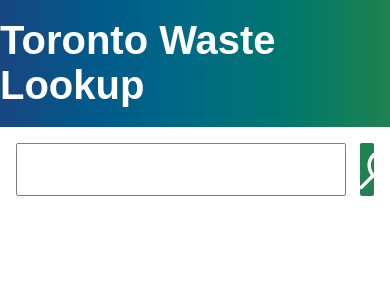
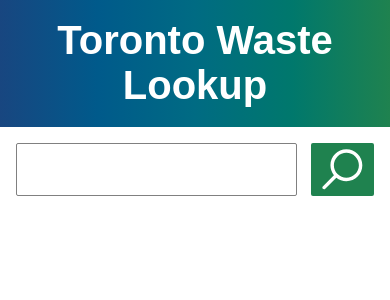
Before and after one commit to JKirkYuan/toronto-waste, a React (Create React App) app: page / in a window 390 px wide. Shown: the top 300 px of the page. Built offline with nearby package versions, Linux system fonts and the light colour scheme.

Commit message:
More mobile friendly

```diff
--- a/package.json
+++ b/package.json
@@ -5,6 +5,7 @@
   "homepage": "https://jkirkyuan.github.io/toronto-waste",
   "dependencies": {
     "@types/jest": "23.3.12",
+    "@types/lodash": "^4.14.119",
     "@types/node": "10.12.18",
     "@types/react": "16.7.18",
     "@types/react-dom": "16.0.11",
--- a/src/App.tsx
+++ b/src/App.tsx
@@ -18,6 +18,7 @@
     justify-content: center;
     align-items: center;
     display: flex;
+    text-align: center;
 `;
 
 const Title = styled.div`
--- a/src/components/SearchBar.tsx
+++ b/src/components/SearchBar.tsx
@@ -25,7 +25,7 @@
 
 const StyledButton = styled.button`
     margin-left: 1em;
-    width: 4%;
+    width: 6em;
     height: 4em;
     background-color: #1f824f;
     border-radius: 2px;
```
Also changed, not shown: 1 other file (tests, documents, lock files or other folders).
